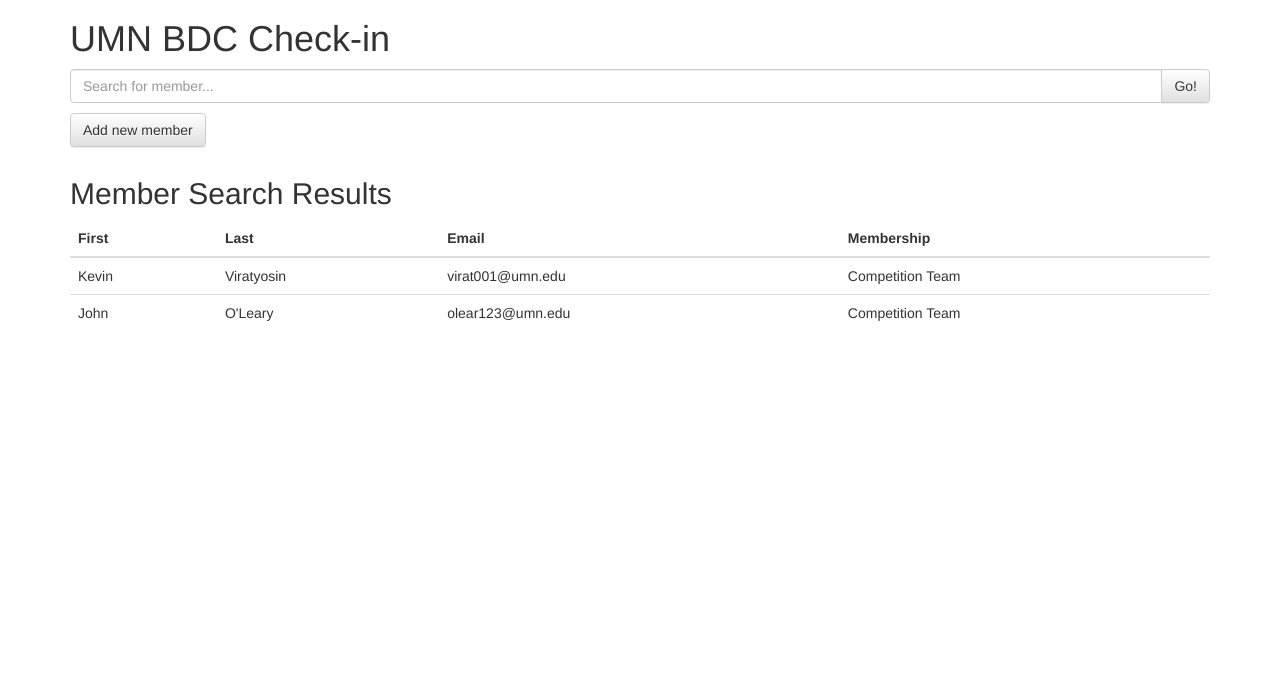
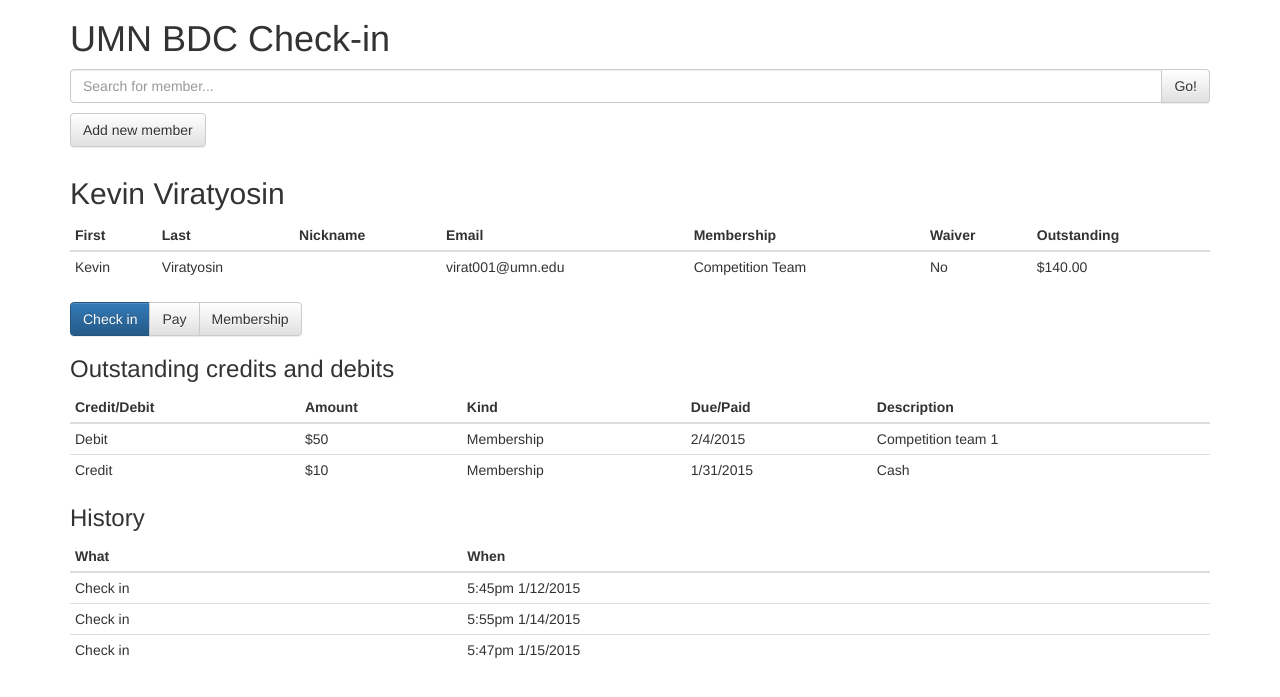
Before and after one commit to umnbdc/checkin, a PHP site: page / in a window 1280 px wide. Shown: the part 51-748 px from the top of the page. Run offline with PHP 8.4, Linux system fonts and the light colour scheme; some libraries are stand-ins or nearby versions.

Commit message:
Added filler for individual member container

```diff
--- a/index.php
+++ b/index.php
@@ -63,9 +63,98 @@
       </p>
     </div><!-- /.container -->
 
-    <div class="container" id="memberListContainer">
+    <div class="container" id="memberContainer">
+      <h2>
+        <span class="firstName">Kevin</span>
+        <span class="lastName">Viratyosin</span>
+      </h2>
+      <table class="table table-condensed">
+        <thead>
+          <tr>
+            <th>First</th>
+            <th>Last</th>
+            <th>Nickname</th>
+            <th>Email</th>
+            <th>Membership</th>
+            <th>Waiver</th>
+            <th>Outstanding</th>
+          </tr>
+        </thead>
+        <tbody>
+          <tr>
+            <td>Kevin</td>
+            <td>Viratyosin</td>
+            <td></td>
+            <td>virat001@umn.edu</td>
+            <td>Competition Team</td>
+            <td>No</td>
+            <td>$140.00</td>
+          </tr>
+        </tbody>
+      </table>
+      <p>
+        <div class="btn-group">
+          <button type="button" class="btn btn-primary">Check in</button>
+          <button type="button" class="btn btn-default">Pay</button>
+          <button type="button" class="btn btn-default">Membership</button>
+        </div>
+      </p>
+      <h3>Outstanding credits and debits</h3>
+      <table class="table table-condensed">
+        <thead>
+          <tr>
+            <th>Credit/Debit</th>
+            <th>Amount</th>
+            <th>Kind</th>
+            <th>Due/Paid</th>
+            <th>Description</th>
+          </tr>
+        </thead>
+        <tbody>
+          <tr>
+            <td>Debit</td>
+            <td>$50</td>
+            <td>Membership</td>
+            <td>2/4/2015</td>
+            <td>Competition team 1</td>
+          </tr>
+          <tr>
+            <td>Credit</td>
+            <td>$10</td>
+            <td>Membership</td>
+            <td>1/31/2015</td>
+            <td>Cash</td>
+          </tr>
+        </tbody>
+      </table>
+      <h3>History</h3>
+      <table class="table table-condensed">
+        <thead>
+          <tr>
+            <th>What</th>
+            <th>When</th>
+          </tr>
+        </thead>
+        <tbody>
+          <tr>
+            <td>Check in</td>
+            <td>5:45pm 1/12/2015</td>
+          </tr>
+          <tr>
+            <td>Check in</td>
+            <td>5:55pm 1/14/2015</td>
+          </tr>
+          <tr>
+            <td>Check in</td>
+            <td>5:47pm 1/15/2015</td>
+          </tr>
+        </tbody>
+      </table>
+    </div>
+
+    <div class="container" id="memberListContainer" style="display: none">
       <h2>Member Search Results</h2>
-      <table class="table">
+      <table class="table table-condensed table-hover">
         <thead>
           <tr>
             <th>First</th>
@@ -100,7 +189,7 @@
             <h4 class="modal-title" id="newMemberModalLabel">Add a new member</h4>
           </div>
           <div class="modal-body">
-            <form>
+            <form  >
               <div class="form-group">
                 <label for="inputFirstName">First name</label>
                 <input type="text" class="form-control" id="inputFirstName" placeholder="First name">
```
